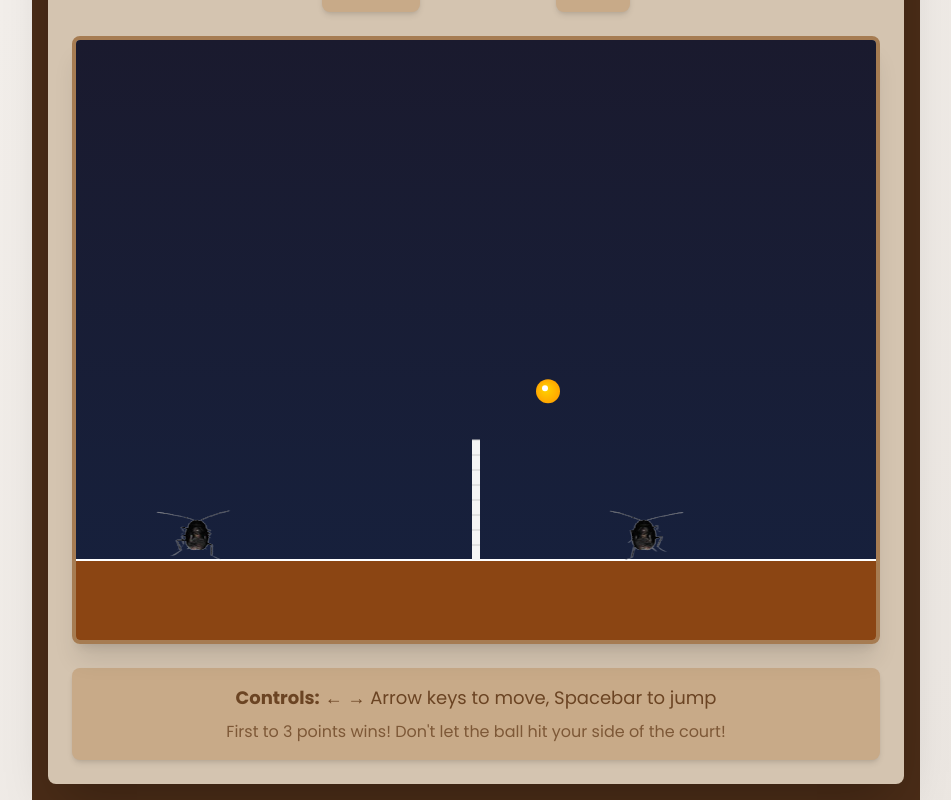
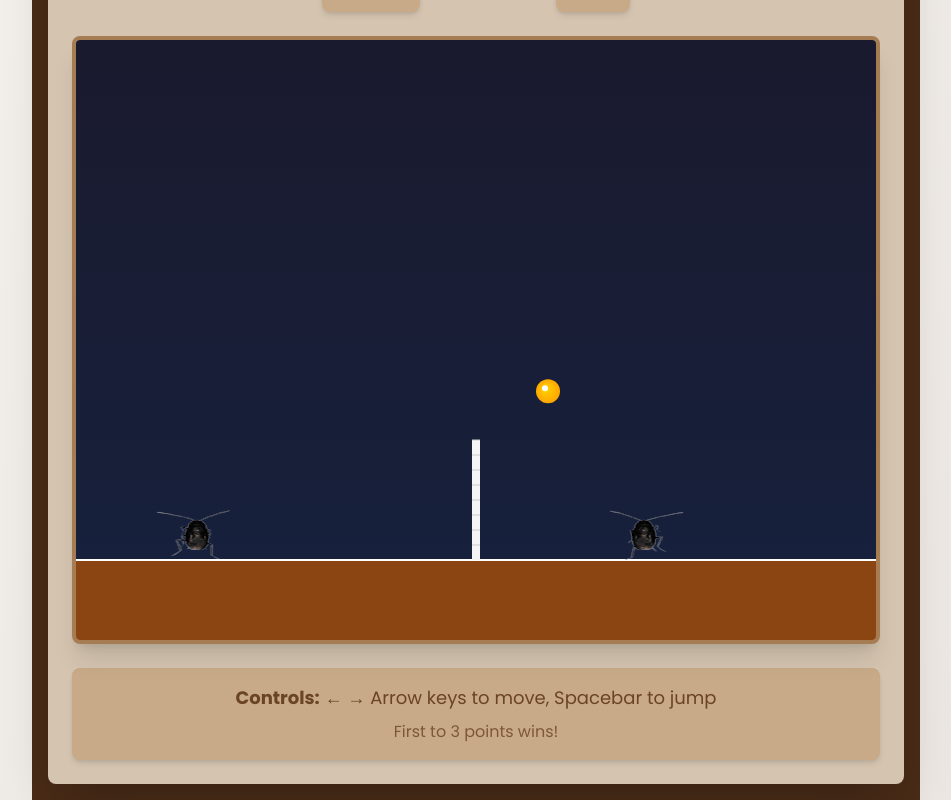
Before and after one commit to stPark-dev/importfolio, a Next.js app: page /roach in a window 1280 px wide. Shown: the part 216-1016 px from the top of the page, without its empty margins (164-1115 px from the left). Built offline with nearby package versions, Linux system fonts and the light colour scheme.

Commit message:
fix: prettier 2

```diff
--- a/app/roach/page.tsx
+++ b/app/roach/page.tsx
@@ -640,9 +640,7 @@ const RoachVolleyball: React.FC = () => {
           <p className="mb-2 text-lg">
             <strong>Controls:</strong> ← → Arrow keys to move, Spacebar to jump
           </p>
-          <p className="text-md opacity-80">
-            First to {WIN_SCORE} points wins! Don't let the ball hit your side of the court!
-          </p>
+          <p className="text-md opacity-80">First to {WIN_SCORE} points wins!</p>
         </div>
 
         {/* 게임 오버 모달 */}
--- a/components/Eye.tsx
+++ b/components/Eye.tsx
@@ -12,14 +12,7 @@ interface EyeProps {
   isHovered: boolean;
 }
 
-const Eye = ({
-  mouseX,
-  mouseY,
-  initialEyeX,
-  initialEyeY,
-  eyeRadius,
-  isHovered,
-}: EyeProps) => {
+const Eye = ({ mouseX, mouseY, initialEyeX, initialEyeY, eyeRadius, isHovered }: EyeProps) => {
   const eyeRef = useRef<HTMLDivElement>(null);
   const pupilRef = useRef<HTMLDivElement>(null);
   const [eyePosition, setEyePosition] = useState({
--- a/components/Header/Header.tsx
+++ b/components/Header/Header.tsx
@@ -1,7 +1,7 @@
 "use client";
 
+import { useRouter } from "next/navigation";
 import React from "react";
-import { useRouter } from "next/navigation";
 
 const Header: React.FC = () => {
   const router = useRouter();
```
